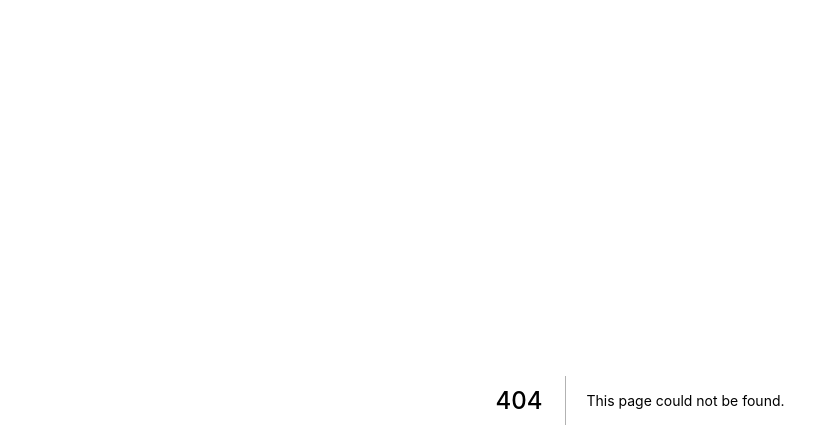
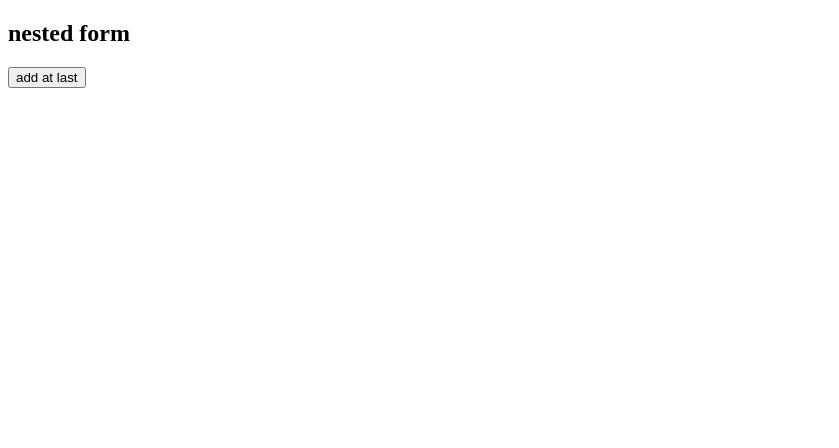
Before and after one commit to SakaiTaka23/simple-notice-frontend, a Next.js app: page /nested in a window 1280 px wide. Before the commit this address had no page. Shown: the top 448 px of the page, without its empty margins (0-839 px from the left). Built offline with nearby package versions, Linux system fonts and the light colour scheme.

Commit message:
自分なりにnested formを試行してみた

```diff
--- /dev/null
+++ b/pages/nested.tsx
@@ -0,0 +1,75 @@
+import React, { FC } from 'react';
+import { FormProvider, useFieldArray, useForm, useFormContext } from 'react-hook-form';
+
+type FormInputs = {
+  title: string;
+  description: string;
+  owner: string;
+  questions: {
+    title: string;
+    type: 'text' | 'radio' | 'check';
+    answers: string[];
+  }[];
+};
+
+type Question = {
+  title: string;
+  type: 'text' | 'radio' | 'check';
+  answers: string[];
+};
+
+const defaultValues: FormInputs = {
+  title: 'title',
+  description: 'desc',
+  owner: 'owner',
+  questions: [],
+};
+
+type ArrayElement<ArrayType extends readonly unknown[]> = ArrayType[number];
+type Rows = ArrayElement<FormInputs['questions']>;
+
+const Nested: FC = () => {
+  const methods = useForm<FormInputs>({ defaultValues });
+  const onSubmit = (data: FormInputs) => console.log(data);
+
+  return (
+    <>
+      <h2>nested form</h2>
+      <FormProvider {...methods}>
+        <form onSubmit={methods.handleSubmit(onSubmit)}>
+          <ArrayInput />
+        </form>
+      </FormProvider>
+    </>
+  );
+};
+
+const name = 'questions';
+const ArrayInput: FC = () => {
+  const { control, register } = useFormContext<FormInputs>();
+  const { fields, append } = useFieldArray<Rows>({
+    control,
+    name,
+  });
+
+  const list = fields.map((item, index) => {
+    <div key={item.id}>
+      <input type='text' name={`${name}[${index}].value`} ref={register()} />
+    </div>;
+  });
+
+  return (
+    <>
+      {list}
+      <button
+        type='button'
+        //  appendの引数も型定義されている
+        onClick={() => append({})}
+      >
+        add at last
+      </button>
+    </>
+  );
+};
+
+export default Nested;
```
